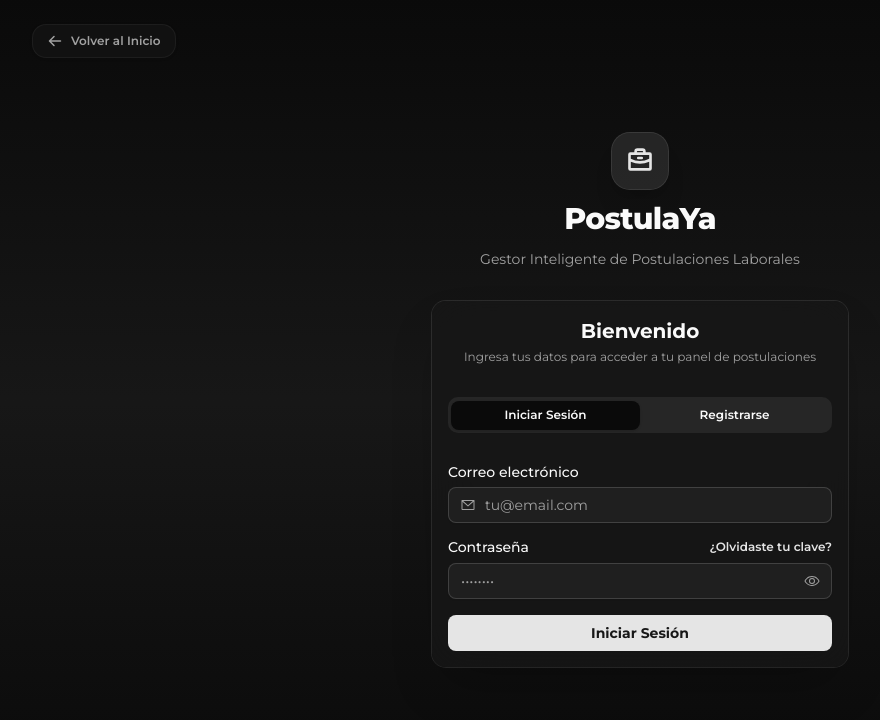
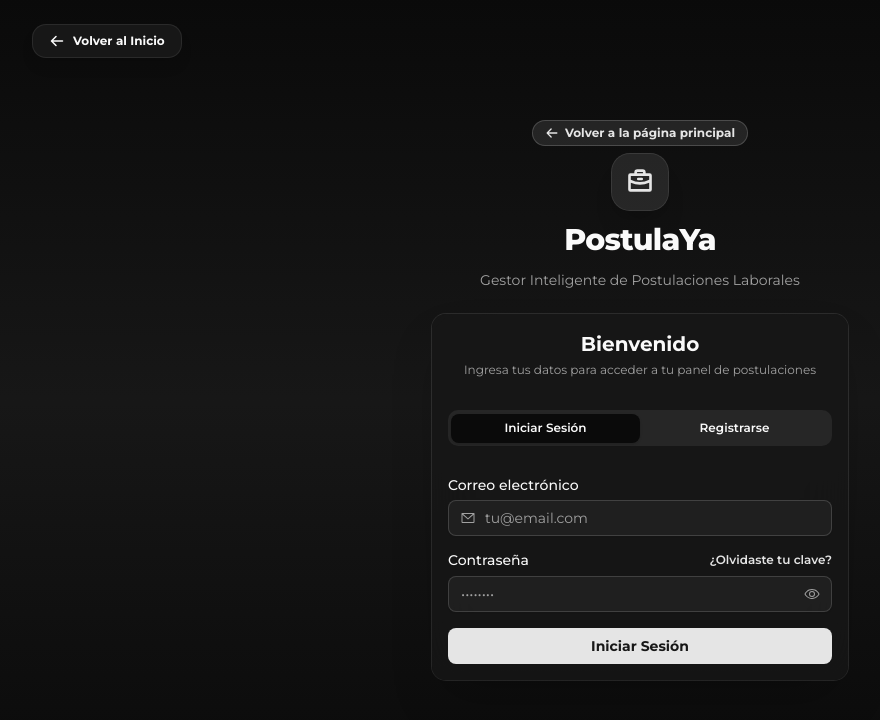
Before and after one commit to Zebkazz01/gestor_postulaciones, a Next.js app: page /login in a window 1280 px wide. Shown: the top 720 px of the page, without its empty margins (0-880 px from the left). Built offline with nearby package versions, Linux system fonts and the light colour scheme.

Commit message:
fix(login-back-button): corregida visibilidad del boton de volver al inicio con posicion fixed z-50 e enlace integrado en cabecera

```diff
--- a/src/app/login/page.tsx
+++ b/src/app/login/page.tsx
@@ -206,18 +206,29 @@ export default function LoginPage() {
 
   return (
     <div className="flex min-h-screen flex-col justify-center py-12 sm:px-6 lg:px-8 bg-gradient-to-b from-background via-card to-background relative overflow-hidden">
-      {/* Top Navigation Back to Home Button */}
-      <div className="absolute top-4 left-4 z-20 sm:top-6 sm:left-8">
+      {/* Fixed Top-Left Back Button */}
+      <div className="fixed top-4 left-4 z-50 sm:top-6 sm:left-8">
         <Link
           href="/"
-          className="inline-flex items-center gap-2 rounded-xl border border-border/50 bg-card/60 backdrop-blur-md px-3.5 py-2 text-xs font-semibold text-muted-foreground hover:text-foreground hover:border-primary/40 shadow-sm transition-all"
+          className="inline-flex items-center gap-2 rounded-xl border border-border/80 bg-card px-4 py-2 text-xs font-bold text-foreground shadow-lg hover:bg-primary hover:text-primary-foreground hover:border-primary transition-all"
         >
           <ArrowLeft className="h-4 w-4" weight="bold" />
           Volver al Inicio
         </Link>
       </div>
 
-      <div className="sm:mx-auto sm:w-full sm:max-w-md text-center space-y-3 z-10 pt-8 sm:pt-0">
+      <div className="sm:mx-auto sm:w-full sm:max-w-md text-center space-y-3 z-10 pt-12 sm:pt-0">
+        {/* Inline Center Link Back to Home */}
+        <div className="flex justify-center mb-2">
+          <Link
+            href="/"
+            className="inline-flex items-center gap-1.5 text-xs font-bold text-primary hover:underline bg-primary/10 px-3 py-1 rounded-full border border-primary/20"
+          >
+            <ArrowLeft className="h-3.5 w-3.5" weight="bold" />
+            Volver a la página principal
+          </Link>
+        </div>
+
         <div className="inline-flex h-14 w-14 items-center justify-center rounded-2xl bg-primary/10 text-primary shadow-xl ring-1 ring-primary/20">
           <Briefcase className="h-7 w-7" weight="bold" />
         </div>
@@ -229,7 +240,7 @@ export default function LoginPage() {
         </p>
       </div>
 
-      <div className="mt-8 sm:mx-auto sm:w-full sm:max-w-md z-10 px-4">
+      <div className="mt-6 sm:mx-auto sm:w-full sm:max-w-md z-10 px-4">
         <Card className="border-border/50 bg-card/80 backdrop-blur-xl shadow-2xl">
           <CardHeader className="pb-4">
             <CardTitle className="text-center text-xl font-bold">
```
